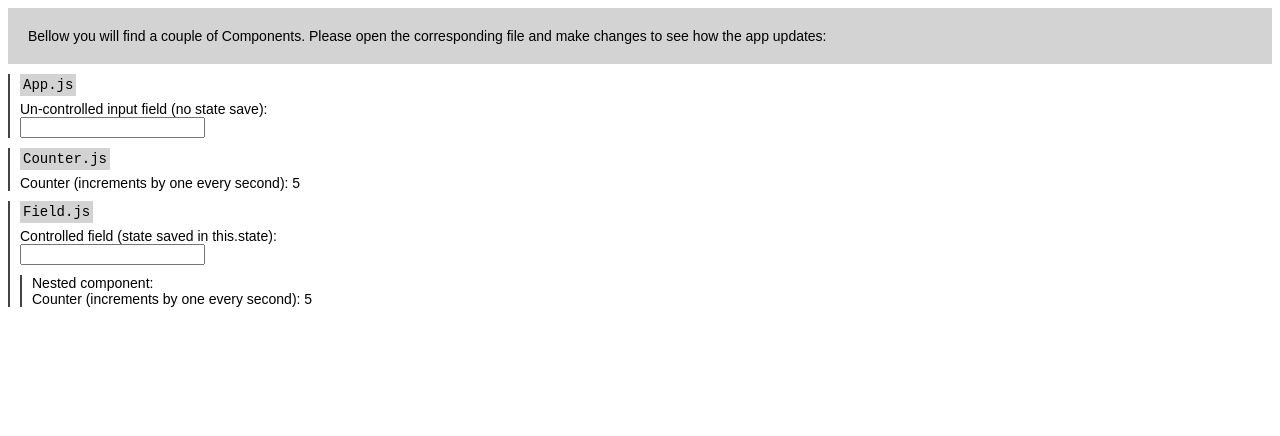
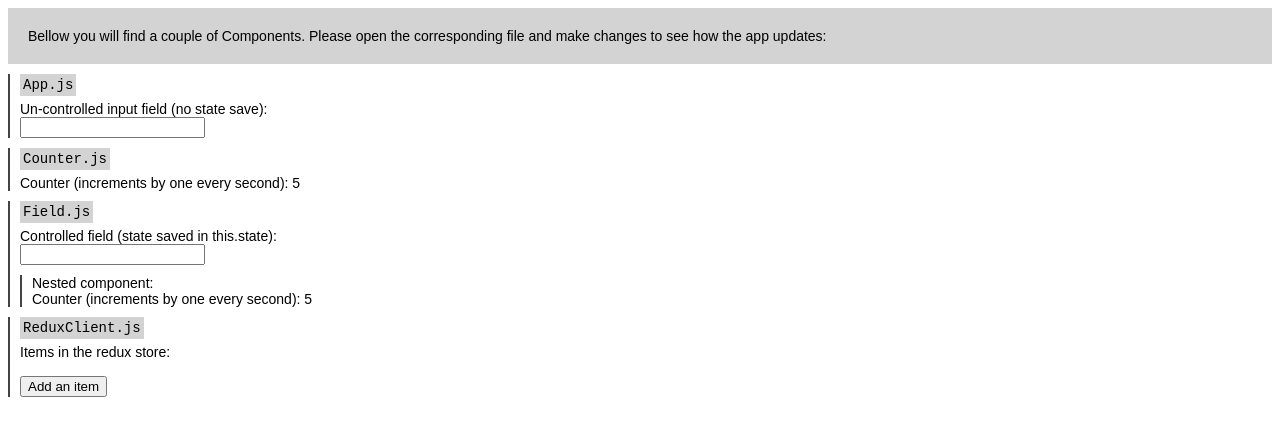
Before and after one commit to BTMPL/react-hot-loader-example, a React app: page / in a window 1280 px wide. Shown: the top 436 px of the page. Built offline with nearby package versions, Linux system fonts and the light colour scheme; the HTML template or start-up script is replaced by a standard one.

Commit message:
added an example Redux container

```diff
--- a/package.json
+++ b/package.json
@@ -18,6 +18,8 @@
     "react": "^15.3.2",
     "react-dom": "^15.3.2",
     "react-hot-loader": "^3.0.0-beta.6",
+    "react-redux": "^4.4.6",
+    "redux": "^3.6.0",
     "style-loader": "^0.13.1",
     "webpack": "^1.13.3",
     "webpack-dev-server": "^1.16.2"
--- a/src/App.js
+++ b/src/App.js
@@ -2,6 +2,11 @@ import React from "react";
 import Field from "./Field.js";
 
 import Counter from "./Counter.js";
+
+import store from "./store.js";
+import { Provider } from "react-redux";
+
+import ReduxClient from "./ReduxClient";
 
 require("./App.css");
 
@@ -9,6 +14,7 @@ class App extends React.Component {
 
   render() {
     return (
+      <Provider store={store}>
       <div>
         <div className="intro">
           Bellow you will find a couple of Components. Please open the corresponding file and make changes to see how the app updates:
@@ -27,7 +33,12 @@ class App extends React.Component {
           <code>Field.js</code>
           <Field />
         </div>
+        <div className="example">
+          <code>ReduxClient.js</code>
+          <ReduxClient />
+        </div>
       </div>
+      </Provider>
     )
   }
 }
--- /dev/null
+++ b/src/ReduxClient.js
@@ -0,0 +1,49 @@
+import React from "react";
+import { connect } from "react-redux";
+
+const Item = (props) => {
+
+	return (
+		<div>Item name: {props.name}</div>
+	)
+};
+
+const newItemAction = (data) => {
+	return {
+		type: "ADD_ITEM",
+		payload: data
+	};
+}
+
+class ReduxClient extends React.Component {
+
+	constructor(props) {
+		super(props);
+		this.addItem = this.addItem.bind(this);
+	}
+
+	addItem() {
+		this.props.dispatchItem({name: "test3"});
+	}
+
+	render() {
+		return (
+			<div>
+				Items in the redux store:<br />
+				{this.props.items.map((item, index) => <Item key={index} {...item} />)}
+				<br />
+				<button onClick={this.addItem}>Add an item</button>
+			</div>
+		);
+	}
+}
+
+export default connect((state) => {
+	return {
+		items: state.items
+	}
+}, (dispatch) => {
+	return {
+		dispatchItem: (data) => dispatch(newItemAction(data))
+	}
+})(ReduxClient);
--- a/src/index.js
+++ b/src/index.js
@@ -4,7 +4,8 @@ import App from "./App";
 
 import { AppContainer } from "react-hot-loader";
 
-render(<App />, document.getElementById('a'));
+render(<AppContainer><App /></AppContainer>, document.getElementById('a'));
+
 if(module.hot) {
 	module.hot.accept();
 }
--- /dev/null
+++ b/src/reducer.js
@@ -0,0 +1,8 @@
+export default (state = {items: []}, action) => {
+	switch(action.type) {
+		case "ADD_ITEM":
+		state = {items: [...state.items, action.payload]};
+		return state;
+	}
+	return state;
+}
--- /dev/null
+++ b/src/store.js
@@ -0,0 +1,4 @@
+import { createStore } from "redux";
+import testReducer from "./reducer";
+
+export default createStore(testReducer);
```
